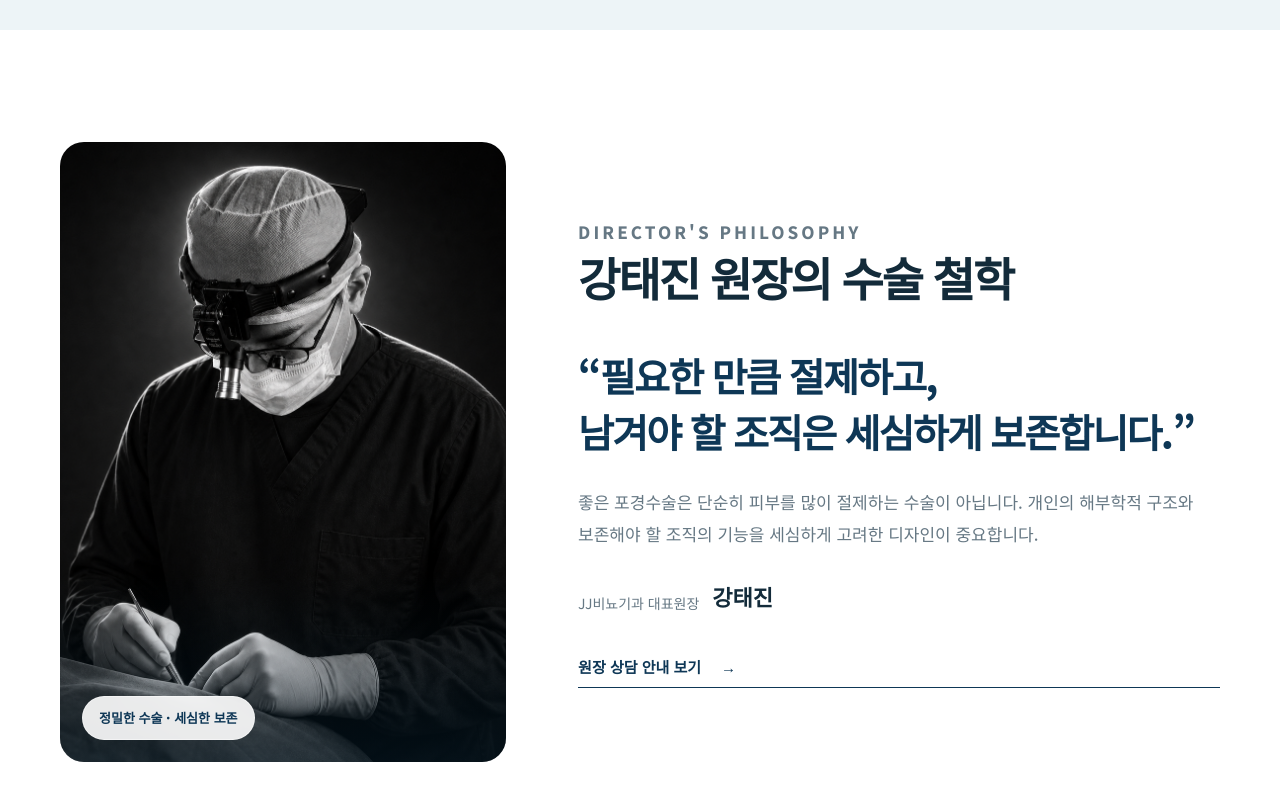
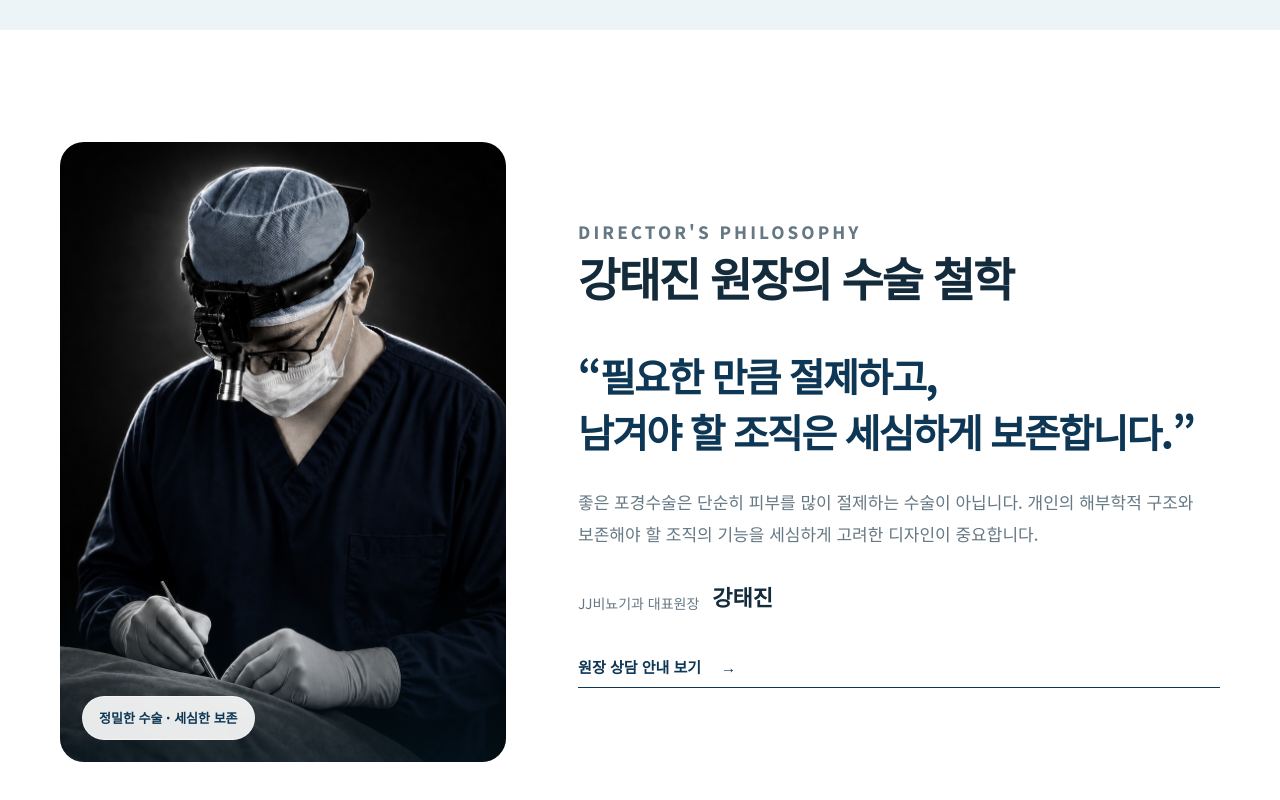
Before and after one commit to i8d8e8a8/jj-preservation-circumcision-page-preview, a Next.js app: page / in a window 1280 px wide. Shown: the part 10323-11123 px from the top of the page. Built offline with nearby package versions, Linux system fonts and the light colour scheme.

Commit message:
Use color-point surgeon portrait

```diff
--- a/app/page.tsx
+++ b/app/page.tsx
@@ -894,7 +894,7 @@ export default function Home() {
         <div className="shell doctor-grid">
           <div className="doctor-photo">
             <Image
-              src={`${ASSET_BASE}/doctor-philosophy-real-v18-hands-covered.png`}
+              src={`${ASSET_BASE}/doctor-philosophy-real-v19-color-point.png`}
               alt="수술 확대경을 착용하고 정밀 수술을 진행하는 강태진 대표원장"
               fill
               sizes="(max-width: 760px) 100vw, 44vw"
```
Also changed, not shown: public/doctor-philosophy-real-v19-color-point.png (added).
